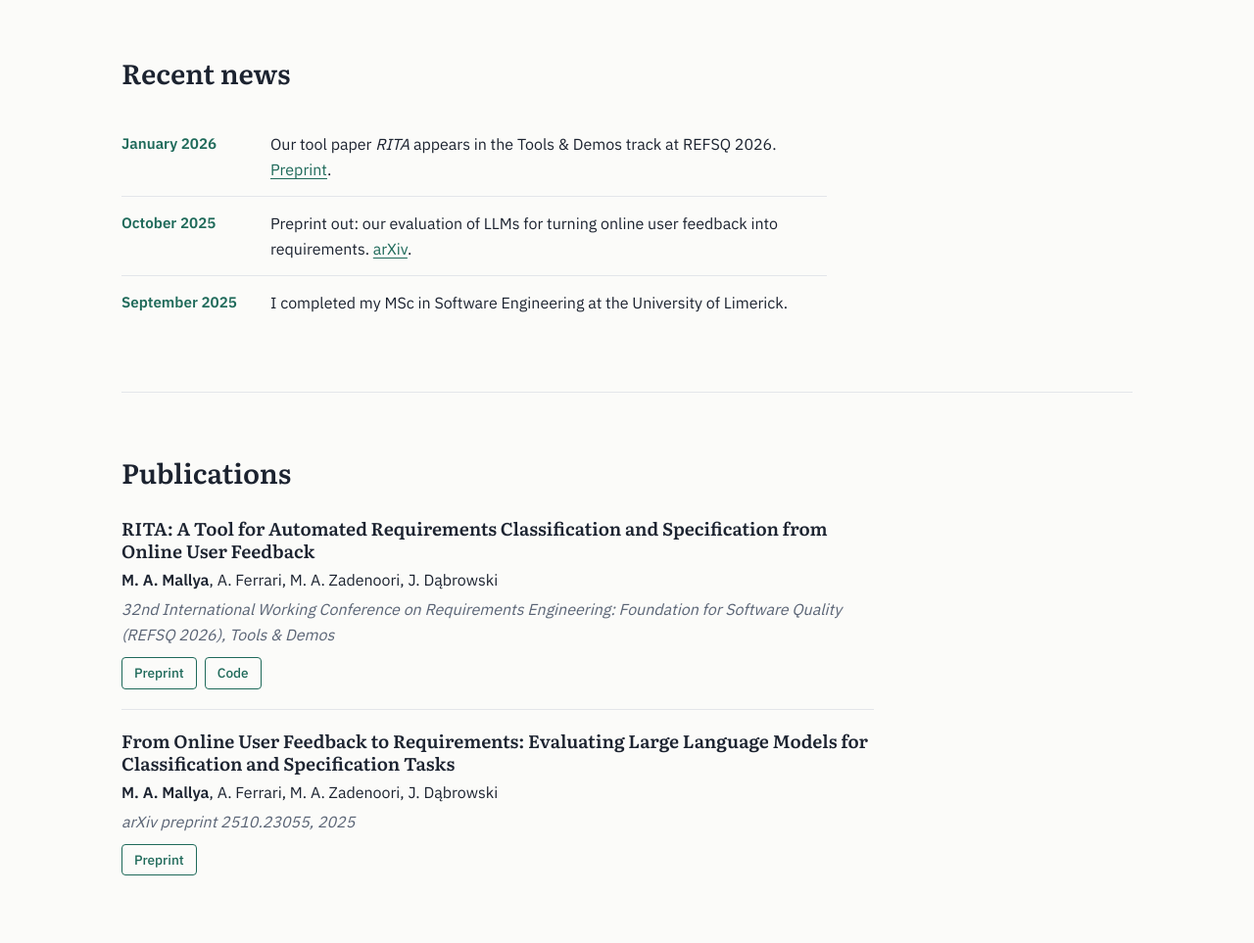
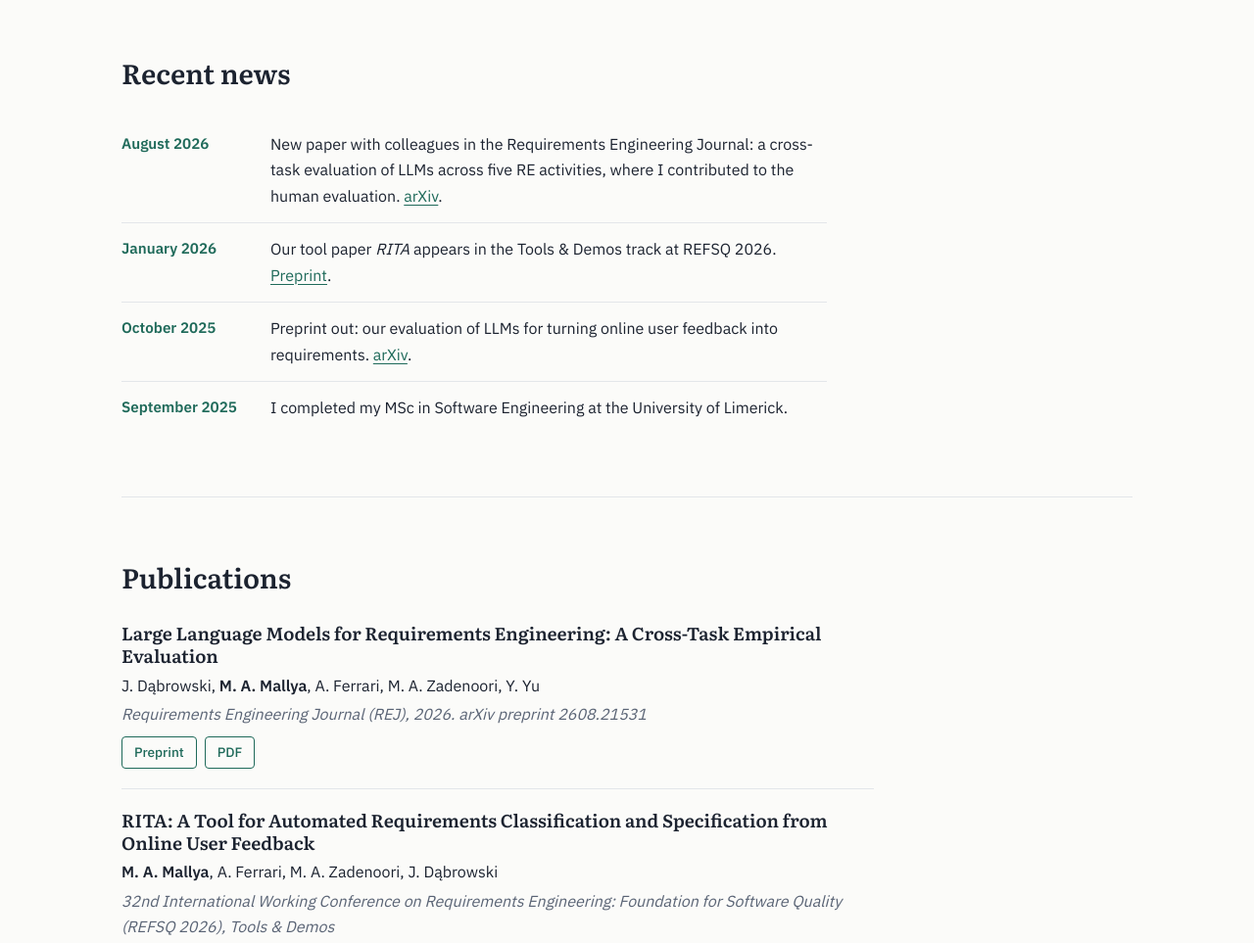
Before and after one commit to Aniruddh-Mallya/Aniruddh-Mallya.github.io, a plain HTML site: page index.html in a window 1280 px wide. Shown: the part 920-1883 px from the top of the page at 98% size. Drawn offline with Linux system fonts and the light colour scheme.

Commit message:
Add files via upload

```diff
--- a/index.html
+++ b/index.html
@@ -219,6 +219,7 @@
   <section id="news">
     <h2 class="section-title">Recent news</h2>
     <ul class="news">
+      <li><time datetime="2026-08">August 2026</time><div>New paper with colleagues in the Requirements Engineering Journal: a cross-task evaluation of LLMs across five RE activities, where I contributed to the human evaluation. <a href="https://arxiv.org/abs/2608.21531">arXiv</a>.</div></li>
       <li><time datetime="2026-01">January 2026</time><div>Our tool paper <em>RITA</em> appears in the Tools &amp; Demos track at REFSQ 2026. <a href="https://arxiv.org/abs/2601.11362">Preprint</a>.</div></li>
       <li><time datetime="2025-10">October 2025</time><div>Preprint out: our evaluation of LLMs for turning online user feedback into requirements. <a href="https://arxiv.org/abs/2510.23055">arXiv</a>.</div></li>
       <li><time datetime="2025-09">September 2025</time><div>I completed my MSc in Software Engineering at the University of Limerick.</div></li>
@@ -227,6 +228,15 @@
 
   <section id="publications">
     <h2 class="section-title">Publications</h2>
+    <article class="pub">
+      <h3>Large Language Models for Requirements Engineering: A Cross-Task Empirical Evaluation</h3>
+      <p class="authors">J. Dąbrowski, <b>M. A. Mallya</b>, A. Ferrari, M. A. Zadenoori, Y. Yu</p>
+      <p class="venue">Requirements Engineering Journal (REJ), 2026. arXiv preprint 2608.21531</p>
+      <div class="btns">
+        <a class="btn" href="https://arxiv.org/abs/2608.21531">Preprint</a>
+        <a class="btn" href="https://arxiv.org/pdf/2608.21531">PDF</a>
+      </div>
+    </article>
     <article class="pub">
       <h3>RITA: A Tool for Automated Requirements Classification and Specification from Online User Feedback</h3>
       <p class="authors"><b>M. A. Mallya</b>, A. Ferrari, M. A. Zadenoori, J. Dąbrowski</p>
```
